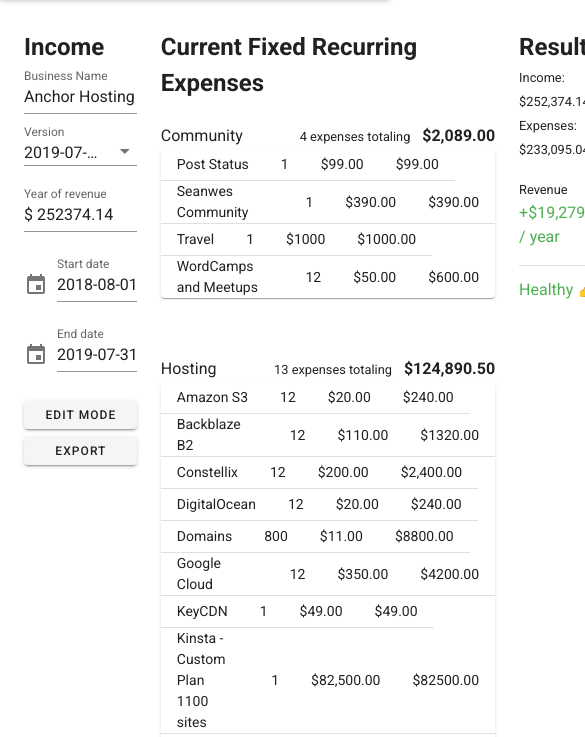
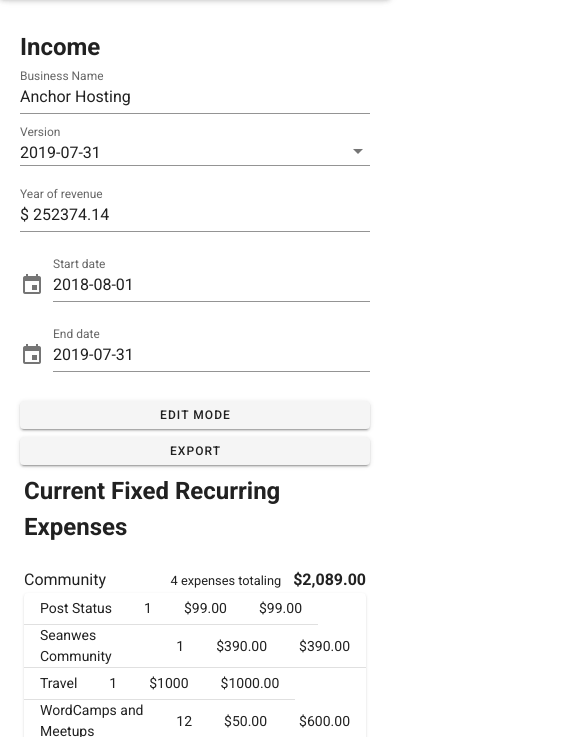
Before and after one commit to anchorhost/calculate-arr, a plain HTML site: page index.html in a window 390 px wide. Shown: the part 107-844 px from the top of the page, 585 px wide, since content can reach past the window. Drawn offline with nearby package versions, Linux system fonts and the light colour scheme.

Commit message:
🐛 FIX: mobile layout

```diff
--- a/index.html
+++ b/index.html
@@ -22,8 +22,8 @@
       </v-toolbar>
       <v-content>
         <v-container>
-            <v-layout>
-            <v-flex sm2 mx-3>
+            <v-row no-gutters>
+            <v-col xs="12" sm="2" class="px-2">
                 <h2>Income</h2>
                 <template v-if="view_mode">
                     <v-text-field v-model="name" label="Business Name" readonly></v-text-field>
@@ -108,8 +108,8 @@
                     <v-btn @click="deleteVersion" block class="my-2" small>Delete version</v-btn>
                     <v-btn @click="exportJSON" block class="my-2" small>Export</v-btn>
                 </template>
-            </v-flex>
-            <v-flex sm8 mx-3>
+            </v-col>
+            <v-col xs="12" sm="8" class="px-3">
                 <h2>Current Fixed Recurring Expenses</h2>
                     <div v-for="type in expensesTypes">
                         <p class="ma-3">&nbsp;</p>
@@ -200,8 +200,8 @@
                     </div>
                     <p>&nbsp;</p>
                     <v-divider class="mb-5"></v-divider>
-            </v-flex>
-            <v-flex sm2 mx-3>
+            </v-col>
+            <v-col xs="12" sm="2" class="px-3">
                 <h2>Results</h2>
                 <template v-if="version.income > 0">
                 <p><small>Income: ${{ version.income | formatLargeNumbers }} <br />Expenses: ${{ total( version.expenses ) | formatLargeNumbers }}</small></p>
```
